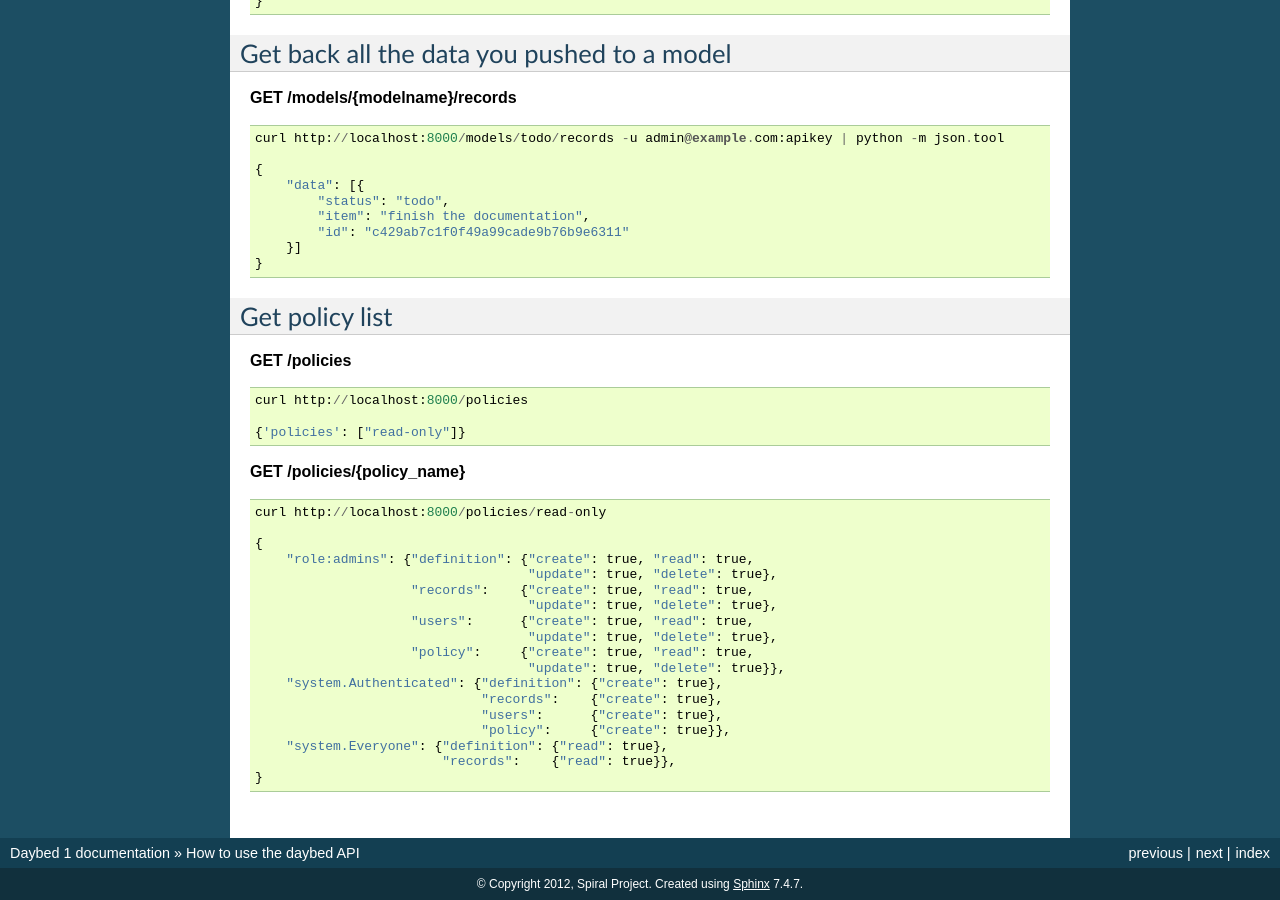
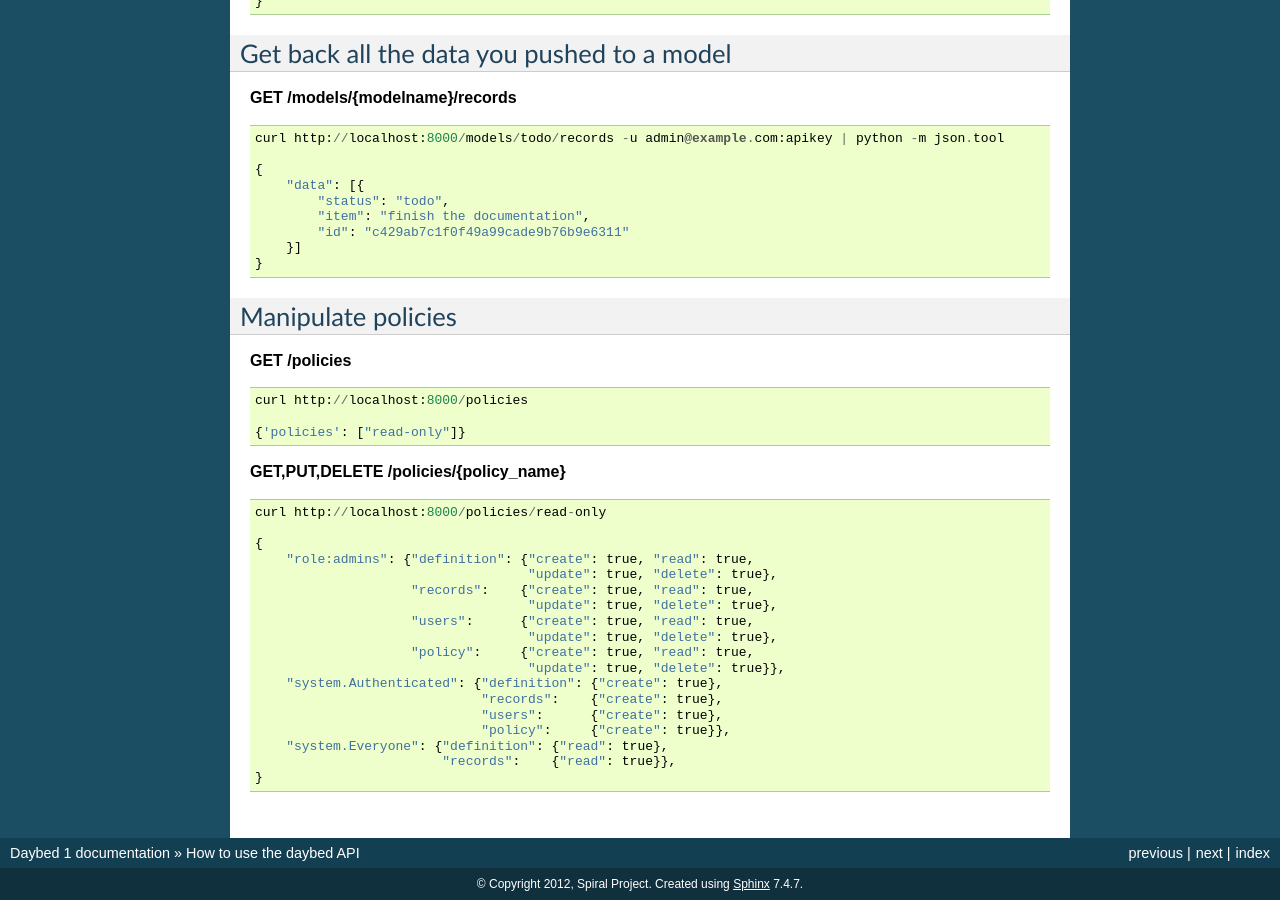
Before and after one commit to spiral-project/daybed, a Sphinx documentation site: the page built from docs/source/usage.rst, in a window 1280 px wide and 900 px high, scrolled down 2602 px. Built offline with Sphinx 7.4.7, drawn with Linux system fonts in a browser that asks for light colours; some of the changed text lies outside the part shown.

Commit message:
Generalize usage section about policies

```diff
--- a/docs/source/usage.rst
+++ b/docs/source/usage.rst
@@ -179,8 +179,9 @@ Get back all the data you pushed to a model
         }]
     }
 
-Get policy list
----------------
+
+Manipulate policies
+-------------------
 
 **GET /policies**
 
@@ -190,7 +191,7 @@ Get policy list
 
     {'policies': ["read-only"]}
 
-**GET /policies/{policy_name}**
+**GET,PUT,DELETE /policies/{policy_name}**
 
 ::
 
```
